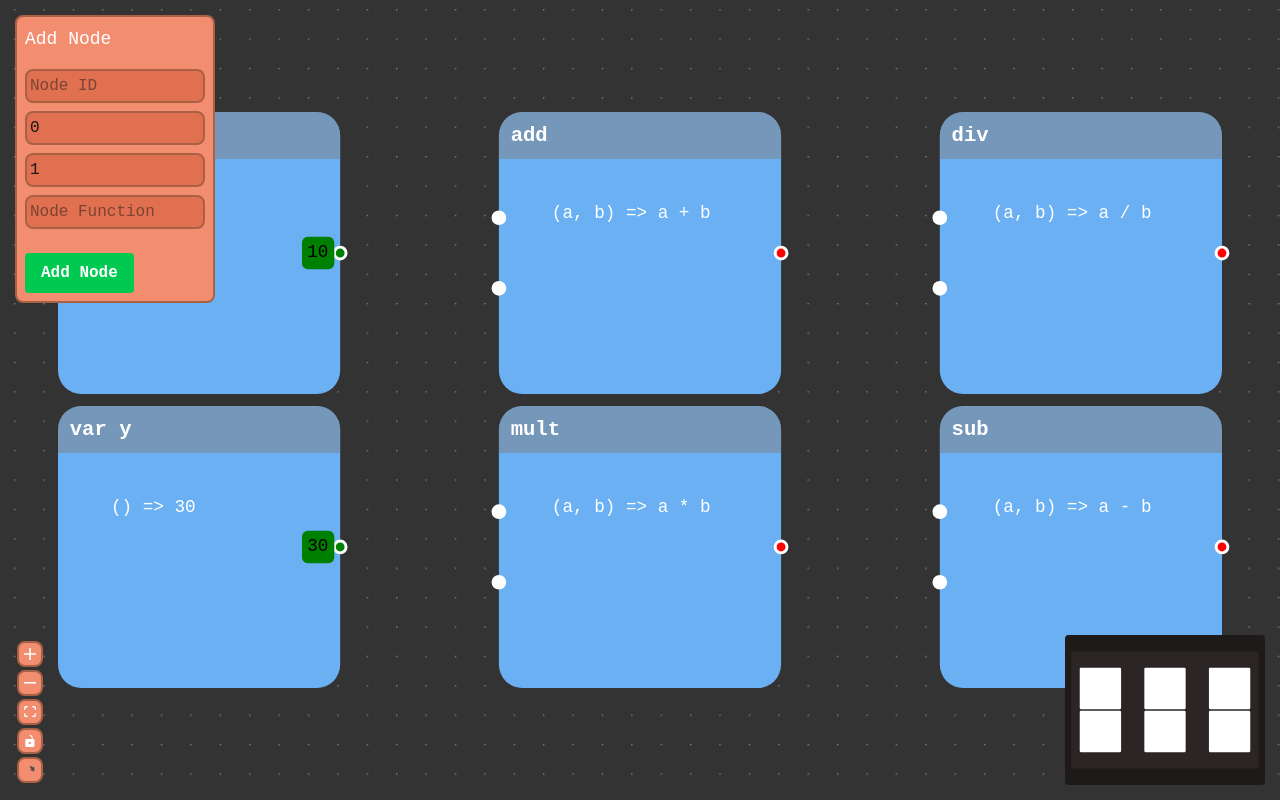
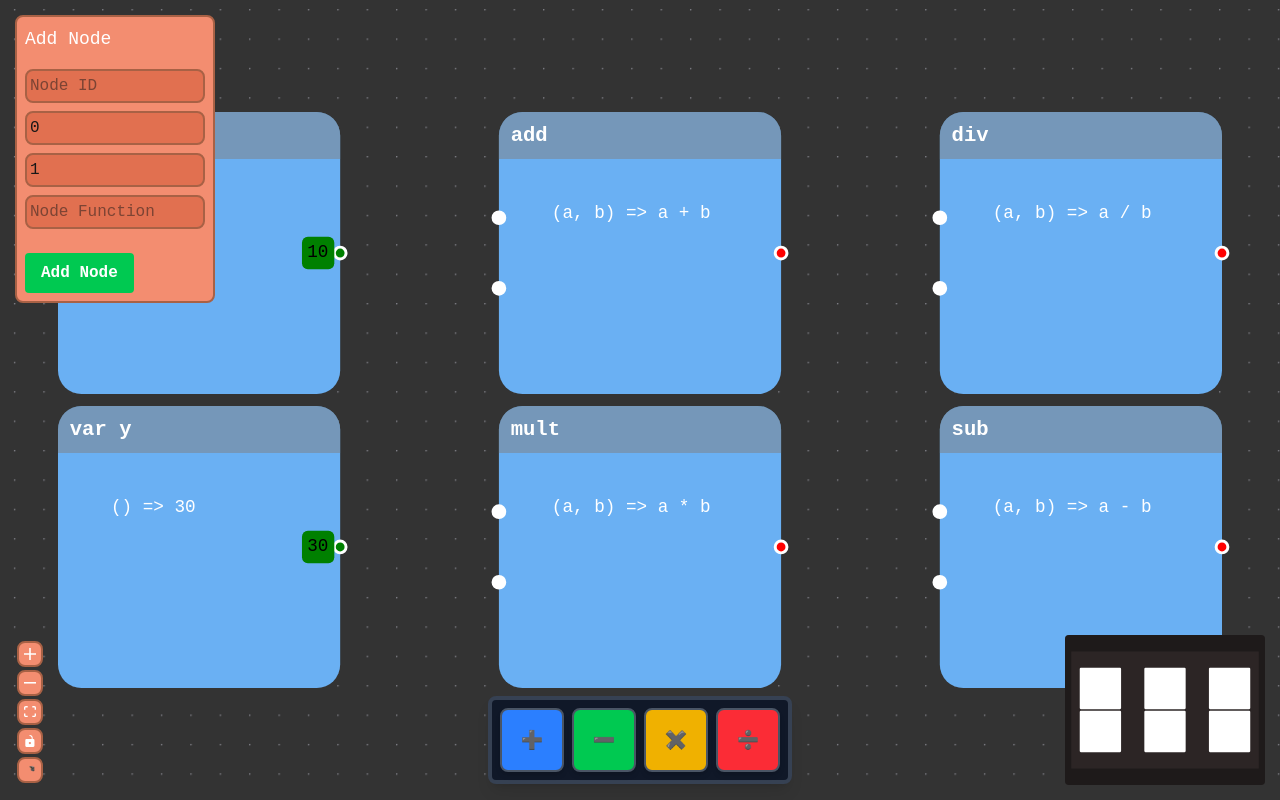
Before and after one commit to Dandandooo/BlackBox-Studio, a Next.js app in the folder backup/: page / in a window 1280 px wide. Built offline with nearby package versions, Linux system fonts and the light colour scheme.

Commit message:
Add hotbar

```diff
--- /dev/null
+++ b/backup/src/app/DnDContext.jsx
@@ -0,0 +1,18 @@
+import { createContext, useState, useContext } from "react"
+const DnDContext = createContext([null, (_) => {}]);
+
+export const DnDProvider = ({ children }) => {
+  const [type, setType] = useState(null);
+
+  return (
+    <DnDContext.Provider value={[type, setType]}>
+      {children}
+    </DnDContext.Provider>
+  );
+}
+
+export default DnDContext;
+
+export const useDnD = () => {
+  return useContext(DnDContext);
+}
--- /dev/null
+++ b/backup/src/app/Sidebar.jsx
@@ -0,0 +1,46 @@
+import React from 'react';
+import { useDnD } from './DnDContext';
+
+export default () => {
+  const [_, setType] = useDnD();
+
+  const onDragStart = (event, nodeType) => {
+    setType(nodeType);
+    event.dataTransfer.effectAllowed = 'move';
+  };
+
+  return (
+    <aside className="fixed bottom-4 left-1/2 transform -translate-x-1/2 flex bg-gray-900 bg-opacity-80 border-4 border-gray-700 rounded-lg p-2 shadow-lg">
+      <div className="grid grid-cols-4 gap-2">
+        <div
+          className="dndnode w-16 h-16 bg-blue-500 hover:bg-blue-600 border-2 border-gray-600 rounded-lg flex items-center justify-center text-white text-lg font-bold cursor-pointer shadow-md"
+          onDragStart={(event) => onDragStart(event, 'add')}
+          draggable
+        >
+          ➕
+        </div>
+        <div
+          className="dndnode w-16 h-16 bg-green-500 hover:bg-green-600 border-2 border-gray-600 rounded-lg flex items-center justify-center text-white text-lg font-bold cursor-pointer shadow-md"
+          onDragStart={(event) => onDragStart(event, 'sub')}
+          draggable
+        >
+          ➖
+        </div>
+        <div
+          className="dndnode w-16 h-16 bg-yellow-500 hover:bg-yellow-600 border-2 border-gray-600 rounded-lg flex items-center justify-center text-white text-lg font-bold cursor-pointer shadow-md black"
+          onDragStart={(event) => onDragStart(event, 'mult')}
+          draggable
+        >
+          ✖️
+        </div>
+        <div
+          className="dndnode w-16 h-16 bg-red-500 hover:bg-red-600 border-2 border-gray-600 rounded-lg flex items-center justify-center text-white text-lg font-bold cursor-pointer shadow-md"
+          onDragStart={(event) => onDragStart(event, 'div')}
+          draggable
+        >
+          ➗
+        </div>
+      </div>
+    </aside>
+  );
+};
--- a/backup/src/app/page.jsx
+++ b/backup/src/app/page.jsx
@@ -11,19 +11,29 @@ import {
   useNodesState,
   useEdgesState,
   Panel,
+  ReactFlowProvider,
+  useReactFlow,
 } from '@xyflow/react';
 import '@xyflow/react/dist/style.css';
 import './DraggableBox.css'; // We'll keep some of your styling
 
 // Custom node component
 import CustomNode from './CustomNode';
+import { DnDProvider, useDnD } from './DnDContext';
+
+import Sidebar from './Sidebar';
+
+let id = 0;
+const getId = () => `dndnode_${id++}`;
 
 // Register custom node types
 const nodeTypes = {
   customNode: CustomNode,
 };
 
-export default function NodeEditor() {
+function NodeEditor() {
+  const { screenToFlowPosition } = useReactFlow();
+  const [type] = useDnD();
   // Initial nodes based on your existing nodes object
   const initialNodes = [
     {
@@ -526,6 +536,93 @@ export default function NodeEditor() {
     setNeedsUpdate(true);
   };
 
+  const onDragOver = useCallback((event) => {
+    event.preventDefault();
+    event.dataTransfer.dropEffect = 'move';
+  }, []);
+
+  const onDrop = useCallback(
+    (event) => {
+      event.preventDefault();
+
+      // check if the dropped element is valid
+      if (!type) {
+        return;
+      }
+
+      // project was renamed to screenToFlowPosition
+      // and you don't need to subtract the reactFlowBounds.left/top anymore
+      // details: https://reactflow.dev/whats-new/2023-11-10
+      const position = screenToFlowPosition({
+        x: event.clientX,
+        y: event.clientY,
+      });
+      const nodeTypes = {
+        "add" : {
+          id: getId(),
+          type: 'customNode', // Set the type to 'customNode' (same as your 'add' node)
+          position,
+          data: {
+            label: 'Add Node', // You can customize this based on the type
+            inputs: 2, // Default inputs for the 'add' node
+            outputs: 1, // Default outputs for the 'add' node
+            inputValues: [],
+            outputValues: [],
+            nodeFunction: (a, b) => a + b, // Default function for the 'add' node
+            minecraftStyle: applyMinecraftStyle,
+          },
+        },
+        "sub" : {
+          id: getId(),
+          type: 'customNode', // Set the type to 'customNode' (same as your 'add' node)
+          position,
+          data: {
+            label: 'Sub Node', // You can customize this based on the type
+            inputs: 2, // Default inputs for the 'add' node
+            outputs: 1, // Default outputs for the 'add' node
+            inputValues: [],
+            outputValues: [],
+            nodeFunction: (a, b) => a - b, // Default function for the 'add' node
+            minecraftStyle: applyMinecraftStyle,
+          },
+        },
+        "mult" : {
+          id: getId(),
+          type: 'customNode', // Set the type to 'customNode' (same as your 'add' node)
+          position,
+          data: {
+            label: 'Mult Node', // You can customize this based on the type
+            inputs: 2, // Default inputs for the 'add' node
+            outputs: 1, // Default outputs for the 'add' node
+            inputValues: [],
+            outputValues: [],
+            nodeFunction: (a, b) => a * b, // Default function for the 'add' node
+            minecraftStyle: applyMinecraftStyle,
+          },
+        },
+        "div" : {
+          id: getId(),
+          type: 'customNode', // Set the type to 'customNode' (same as your 'add' node)
+          position,
+          data: {
+            label: 'Div Node', // You can customize this based on the type
+            inputs: 2, // Default inputs for the 'add' node
+            outputs: 1, // Default outputs for the 'add' node
+            inputValues: [],
+            outputValues: [],
+            nodeFunction: (a, b) => a / b, // Default function for the 'add' node
+            minecraftStyle: applyMinecraftStyle,
+          },
+        }
+      };
+
+      const newNode = nodeTypes[type]
+
+      setNodes((nds) => nds.concat(newNode));
+    },
+    [screenToFlowPosition, type],
+  );
+
   return (
     <div
       style={{
@@ -548,6 +645,8 @@ export default function NodeEditor() {
         onConnect={onConnect}
         nodeTypes={nodeTypes}
         panOnScroll={true}
+        onDrop={onDrop}
+        onDragOver={onDragOver}
         fitView
       >
         <Controls>
@@ -620,7 +719,18 @@ export default function NodeEditor() {
             {error && <p className="text-red-500 mt-2">{error}</p>}
           </div>
         </Panel>
+        <Panel position="bottom">
+          <Sidebar />
+        </Panel>
       </ReactFlow>
     </div>
   );
 }
+
+export default () => (
+  <ReactFlowProvider>
+    <DnDProvider>
+      <NodeEditor />
+    </DnDProvider>
+  </ReactFlowProvider>
+);
```
